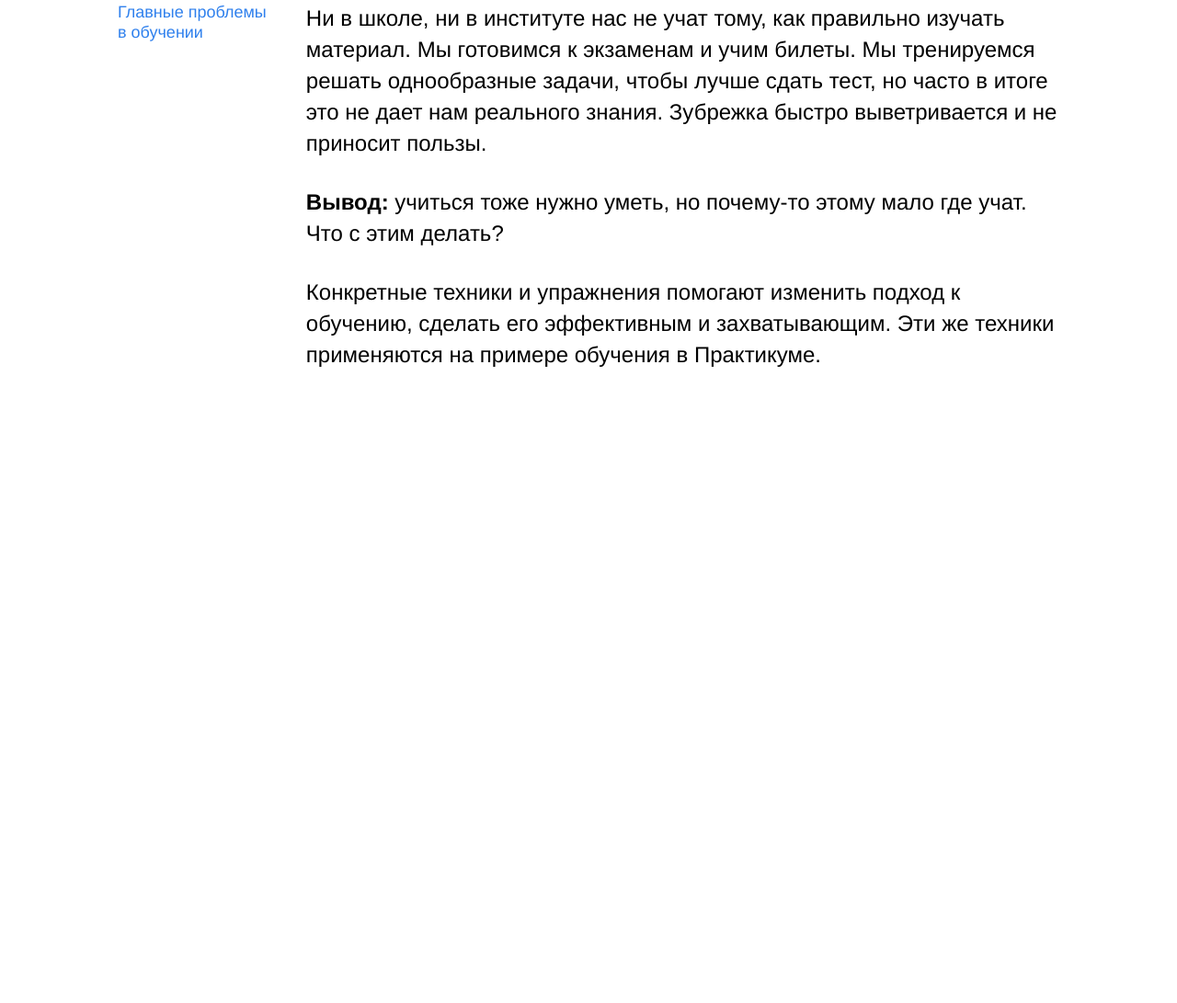
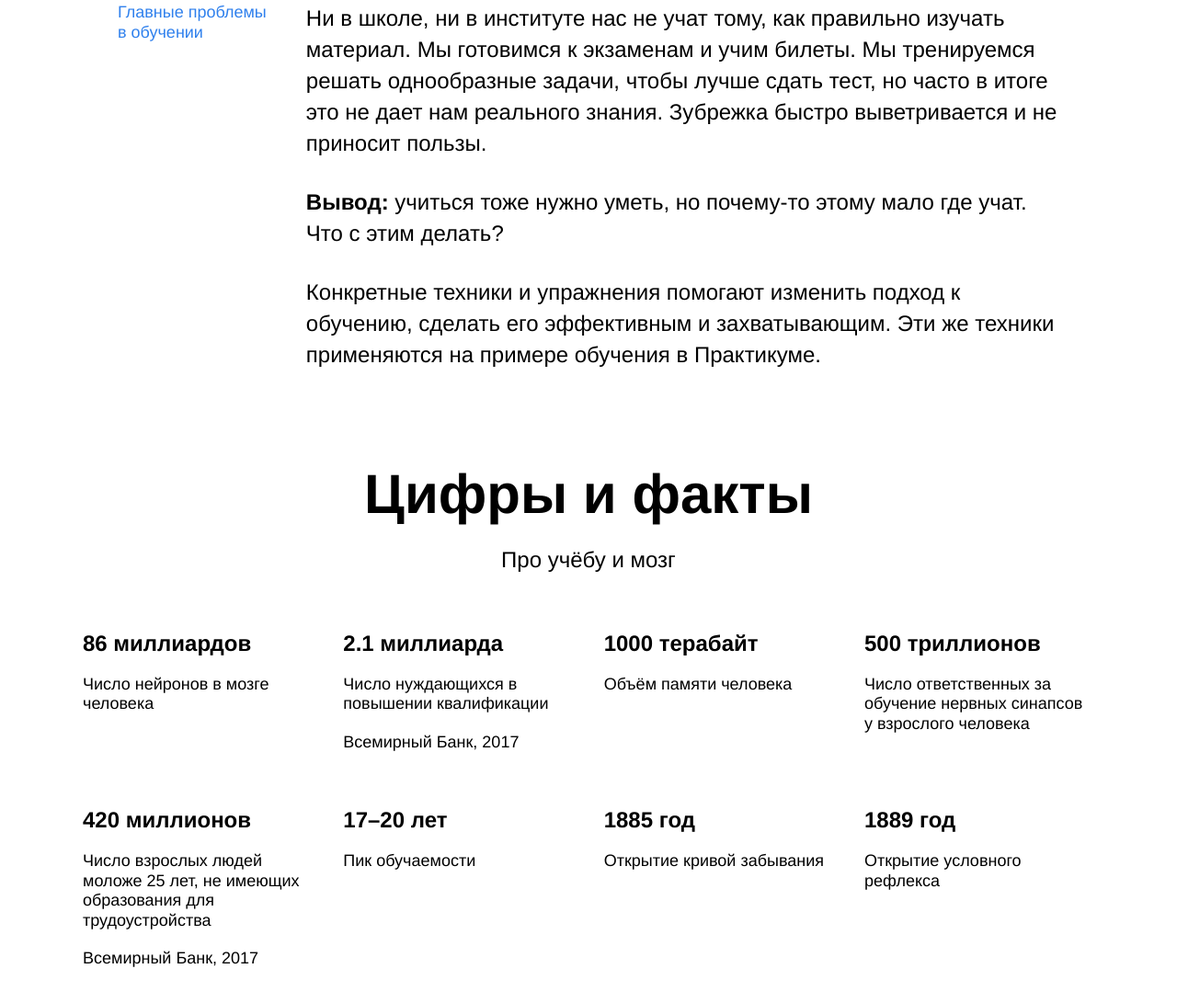
Before and after one commit to RadikKhabibulin/how-to-learn, a plain HTML site: page index.html in a window 1280 px wide. Shown: the part 853-1944 px from the top of the page at 92% size. Before the commit the page ends 1256 px from the top, so only its background shows below. Drawn offline with Linux system fonts and the light colour scheme.

Commit message:
create third block

```diff
--- a/index.html
+++ b/index.html
@@ -42,7 +42,45 @@
         </div>
       </section>
 
-      <section class="digits">
+      <section class="digits digits_margin-top">
+        <h2 class="section-title">Цифры и факты</h2>
+        <h3 class="section-subtitle">Про учёбу и мозг</h3>
+        <div class="table">
+          <div class="table__cell table__cell_theme_white">
+            <div class="table__heading">86 миллиардов</div>
+            <div class="table__text">Число нейронов в мозге человека</div>
+          </div>
+          <div class="table__cell table__cell_theme_white">
+            <div class="table__heading">2.1 миллиарда</div>
+            <div class="table__text">Число нуждающихся в повышении квалификации</div>
+            <div class="table__text">Всемирный Банк, 2017</div>
+          </div>
+          <div class="table__cell table__cell_theme_white">
+            <div class="table__heading">1000 терабайт</div>
+            <div class="table__text">Объём памяти человека</div>
+          </div>
+          <div class="table__cell table__cell_theme_white">
+            <div class="table__heading">500 триллионов</div>
+            <div class="table__text">Число ответственных за обучение нервных синапсов у взрослого человека</div>
+          </div>
+          <div class="table__cell table__cell_theme_white">
+            <div class="table__heading">420 миллионов</div>
+            <div class="table__text">Число взрослых людей моложе 25 лет, не имеющих образования для трудоустройства</div>
+            <div class="table__text">Всемирный Банк, 2017</div>
+          </div>
+          <div class="table__cell table__cell_theme_white">
+            <div class="table__heading">17–20 лет</div>
+            <div class="table__text">Пик обучаемости</div>
+          </div>
+          <div class="table__cell table__cell_theme_white">
+            <div class="table__heading">1885 год</div>
+            <div class="table__text">Открытие кривой забывания</div>
+          </div>
+          <div class="table__cell table__cell_theme_white">
+            <div class="table__heading">1889 год</div>
+            <div class="table__text">Открытие условного рефлекса</div>
+          </div>
+        </div>
       </section>
 
       <section class="feynman">
--- a/styles/style.css
+++ b/styles/style.css
@@ -71,27 +71,22 @@
   background-color: #2f80ed;
 }
 
-/* .content_margin-bottom_xl {
-  margin-bottom: 100px;
+/* .margin-top_xl {
+  margin-top: 100px;
 }
 
-.content_margin-bottom_l {
-  margin-bottom: 90px;
+.margin-top_l {
+  margin-top: 90px;
 }
 
-.content_margin-bottom_m {
-  margin-bottom: 90px;
+.margin-top_m {
+  margin-top: 90px;
 } */
 
 .description {
   display: flex;
-  justify-content: space-between;
-  margin: auto;
+  margin: 100px auto 0;
   width: 80%;
-}
-
-.description_margin-top {
-  margin-top: 100px;
 }
 
 .two_columns {
@@ -135,7 +130,67 @@
 .two_columns__span-accent {
   font-size: 24px;
   line-height: 34px;
-  font-weight: bold;
+  font-weight: bolder;
+}
+
+.digits {
+  display: flex;
+  flex-direction: column;
+  align-items: center;
+  margin: 100px auto;
+}
+
+.section-title {
+  width: 60%;
+  margin: 0 auto 20px;
+  text-align: center;
+  font-size: 60px;
+  line-height: 1.15;
+  font-weight: bolder;
+}
+
+.section-subtitle {
+  width: 60%;
+  margin: 0;
+  text-align: center;
+  font-size: 24px;
+  line-height: 34px;
+  font-weight: normal;
+}
+
+.table {
+  display: flex;
+  flex-direction: row;
+  justify-content: space-between;
+  flex-wrap: wrap;
+  align-content: center;
+  width: 1100px;
+  margin: auto;
+}
+
+.table__heading {
+  margin-bottom: 20px;
+  font-size: 24px;
+  line-height: 1.15;
+  font-weight: bolder;
+}
+
+.table__text {
+  margin-bottom: 20px;
+  font-size: 18px;
+  line-height: 1.2;
+  font-weight: normal;
+}
+
+.table__text:last-of-type {
+  margin-bottom: 0;
+}
+
+.table__cell_theme_white {
+  /* border: #2f80ed 2px solid; */
+  width: 250px;
+  margin-right: 0;
+  margin-top: 60px;
 }
 
 /* и элемента с модификатором вида ключ-значение */
```
